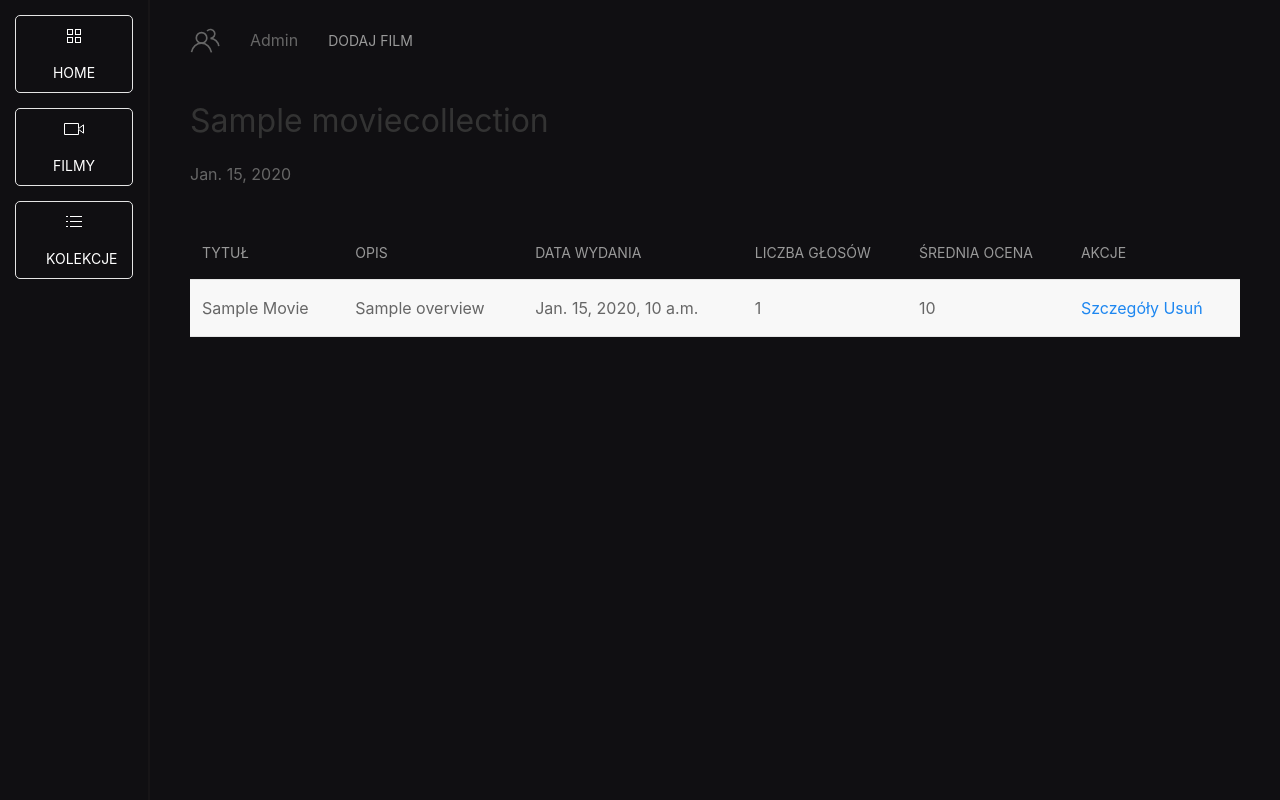
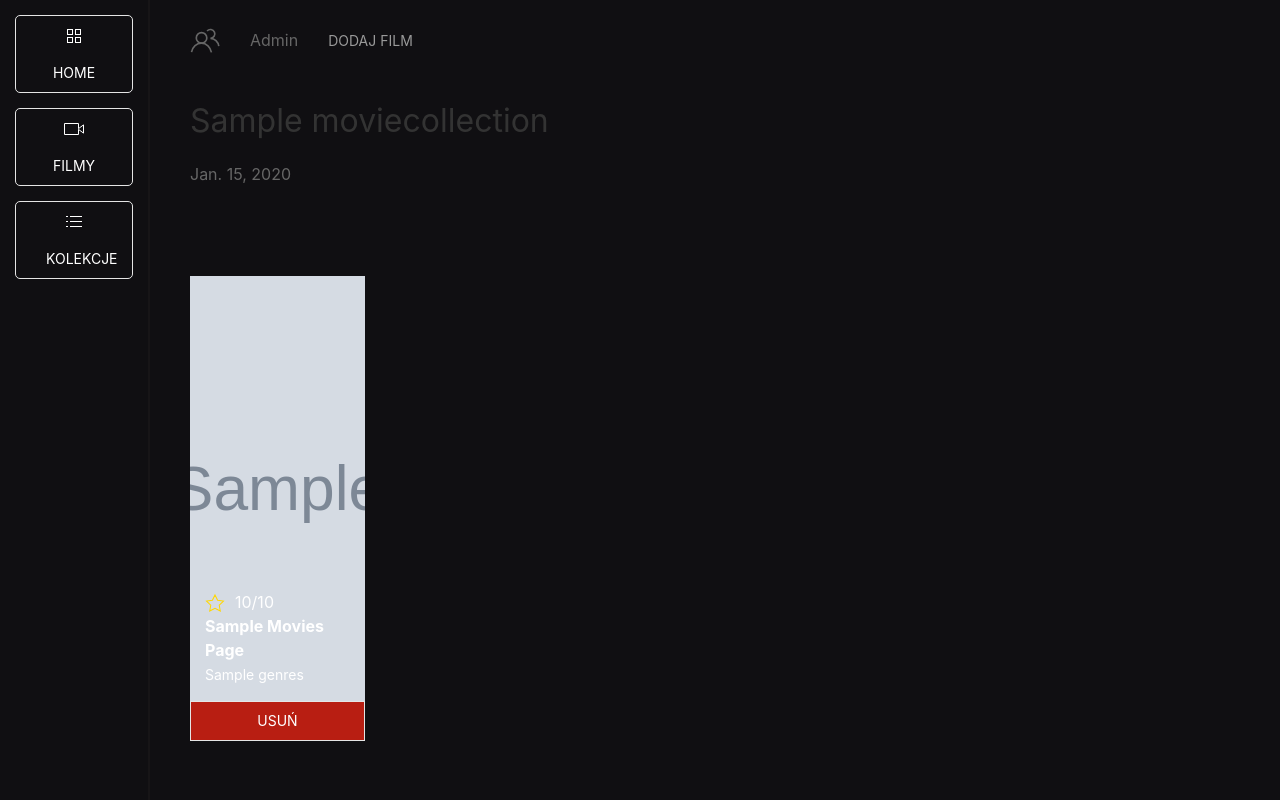
Before and after one commit to achudzicki/movie_ratte, a Django app: template movies/templates/movies/collection_details.html in a window 1280 px wide. Run offline with Django 4.2, Linux system fonts and the light colour scheme; tables that the repository leaves empty hold one stand-in row (values such as "Sample post"); the template is opened without the code that fills it: values that come from a table or form of the project are taken from there, most other values are stand-ins (such as "Sample title", 1, 10 or a date in 2020); grey boxes marked "Sample" are stand-in pictures; parts of the project's set-up code (start-up, migrations or seed data) failed here and were passed over.

Commit message:
More refactore of styles collection and movie collecion bind page.

```diff
--- a/movies/templates/movies/collection_details.html
+++ b/movies/templates/movies/collection_details.html
@@ -10,35 +10,44 @@
                     <h2>{{ collection.name }}</h2>
                     <p>{{ collection.creation_date }}</p>
                 </div>
-                <table class="uk-table uk-table-striped">
-                    <thead>
-                    <tr>
-                        <th>Tytuł</th>
-                        <th>Opis</th>
-                        <th>Data Wydania</th>
-                        <th>Liczba głosów</th>
-                        <th>Średnia ocena</th>
-                        <th>Akcje</th>
-                    </tr>
-                    </thead>
-                    <tbody>
-                    {% for movie in movies %}
-                        <tr>
-                            <td>{{ movie.original_title|title }}</td>
-                            <td>{{ movie.overview }}</td>
-                            <td>{{ movie.release_date }}</td>
-                            <td>{{ movie.statistics.vote_count }}</td>
-                            <td>{{ movie.statistics.vote_average|floatformat }}</td>
-                            <td>
-                                <a href="{% url 'movie' id=movie.id %}">Szczegóły</a>
-                                <a href="{% url 'remove_movie_from_collection' collection_id=collection.id movie_id=movie.id %}">Usuń</a>
-                            </td>
-                        </tr>
-                    {% endfor %}
-
-                    </tbody>
-                </table>
             </div>
+        </div>
+        <div class="uk-margin-medium-left uk-margin-medium-right">
+            <div class="uk-flex uk-flex-between uk-margin-large-top" uk-flex>
+                {% for movie in movies_page.object_list %}
+                    <div class="uk-flex uk-flex-column uk-width-1-6">
+                        <div class="uk-width-1-1 uk-background-contain uk-background-muted uk-height-medium uk-panel uk-flex uk-flex-end uk-flex-bottom"
+                             style="height: 425px; background-size: 300px 425px; {% if movie.tmdb_id %}background-image: url({{ movie.poster_url }}){% endif %}">
+                            <div class="uk-padding-small" style="color: white;">
+                                <span class="uk-margin-small-right" style="color: gold"
+                                      uk-icon="icon: star"></span>{{ movie.statistics.vote_average|floatformat }}/10<br/>
+                                <a class="uk-text-bold"
+                                   style="color: white!important;"
+                                   href="{% url 'movie' id=movie.id %}">{{ movie.original_title|title }}</a><br/>
+                                <span class="uk-text-small">{{ movie.genres|truncatechars:20 }}</span>
+                            </div>
+                        </div>
+                        <div>
+                            <a class="uk-width-1-1 uk-button uk-button-default"
+                               style="background-color: #b81e12; color: white"
+                               href="{% url 'remove_movie_from_collection' collection_id=collection.id movie_id=movie.id %}">Usuń</a>
+                        </div>
+                    </div>
+                {% endfor %}
+            </div>
+            <ul class="uk-pagination">
+                {% if movies_page.has_previous %}
+                    <li>
+                        <a href="{% url 'collection' id=collection.id %}?page={{ movies_page.previous_page_number }}"><span
+                                class="uk-margin-small-right" uk-pagination-previous></span> Previous</a></li>
+                {% endif %}
+                {% if movies_page.has_next %}
+                    <li class="uk-margin-auto-left"><a
+                            href="{% url 'collection' id=collection.id %}?page={{ movies_page.next_page_number }}">Next
+                        <span class="uk-margin-small-left"
+                              uk-pagination-next></span></a></li>
+                {% endif %}
+            </ul>
         </div>
     {% else %}
         <h3>Kolekcja nie została znaleziona, proszę przejść do <a href="{% url 'all_collections' %}">listy kolekcji</a>
--- a/movies/views.py
+++ b/movies/views.py
@@ -104,9 +104,11 @@ def movie_collections(request):
 def collection_details(request, id):
     movie_collection = MovieCollection.objects.get(pk=id)
     movies_in_collection = movie_collection.movies.all()
+    paginator = Paginator(movies_in_collection, 5)
+    page = paginator.get_page(request.GET.get('page', 1))
     return render(request, 'movies/collection_details.html', {
         'collection': movie_collection,
-        'movies': movies_in_collection
+        'movies_page': page
     })
 
 
```
Also changed, not shown: movies/aaOpis.md (+1 -1 lines), movies/templates/movies/movie_collection_bind.html (+11 -3 lines), movies/templates/movies/movies_collection.html (+6 -2 lines).
